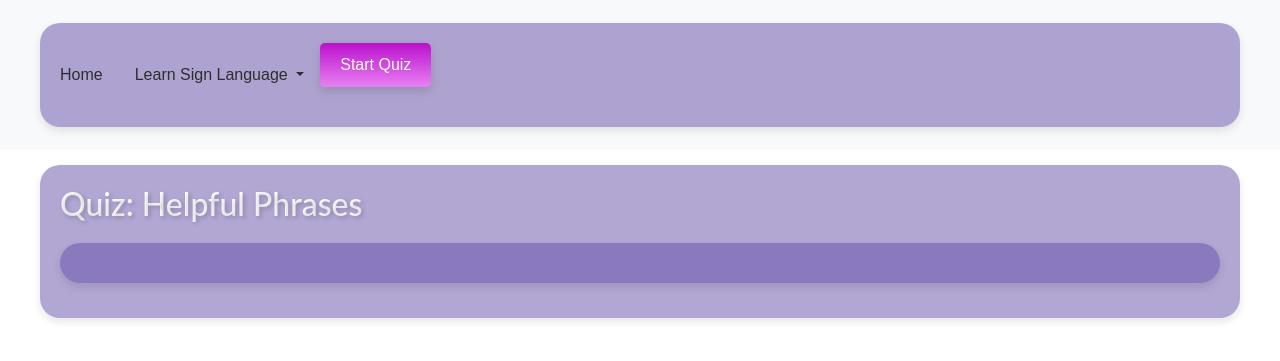
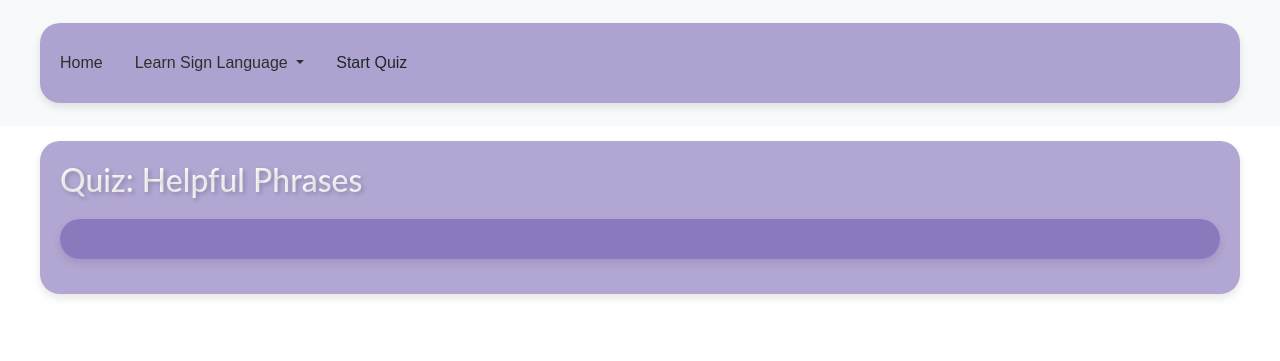
Before and after one commit to silvia3288/asl_project_hw10, a Flask app: page /phrases_quiz in a window 1280 px wide. Shown: the top 361 px of the page. Run offline with Flask 3, Linux system fonts and the light colour scheme; some libraries are stand-ins or nearby versions.

Commit message:
made the navbar consistent and kept the start quiz functionality, also when the button becomes active if you hover it will turn green

```diff
--- a/asl_project_hw10-main/static/main.css
+++ b/asl_project_hw10-main/static/main.css
@@ -481,6 +481,55 @@ body {
     cursor: default;
 }
 
+
+
+
+.btn-quiz {
+    background-image: none; /* Remove the gradient background */
+    color: #212529; /* Default link color for Bootstrap primary buttons */
+    box-shadow: none; /* Remove the box-shadow */
+    padding: 0.5rem 1rem; /* Standard padding to match Bootstrap's nav-link */
+    border-radius: 0.25rem; /* Rounded corners to match Bootstrap's nav-link */
+    transition: color 0.15s ease-in-out, background-color 0.15s ease-in-out, border-color 0.15s ease-in-out; /* Smooth transition for hover effects */
+    cursor: pointer; /* Cursor to pointer to indicate it's clickable */
+    font-size: 1rem; /* Standard font size */
+    line-height: 1.5; /* Line height to match Bootstrap's nav-link */
+    text-align: center; /* Center the text inside the button */
+    vertical-align: middle; /* Align the text vertically */
+    border: 1px solid transparent; /* Standard border to match Bootstrap's nav-link */
+    margin-bottom: 0; /* Remove bottom margin */
+}
+
+/* Hover state to match Bootstrap's nav-link */
+.btn-quiz:hover,
+.btn-quiz:focus {
+    color: white; /* Color for hover and focus states */
+    text-decoration: none; /* Remove text-decoration on hover */
+    background-color: green; /* Slight background change on hover to match Bootstrap's nav-link */
+    border-color:green; /* Border color to match */
+}
+
+/* Active state to match Bootstrap's nav-link */
+.btn-quiz:not(:disabled):not(.disabled).active,
+.btn-quiz:not(:disabled):not(.disabled):active {
+    color: #212529; /* Text color for active state */
+    background-color: rgba(103,78,167); /* Background color for active state */
+    border-color: rgba(103,78,167); /* Border color for active state */
+}
+
+/* Disabled state to match Bootstrap's nav-link */
+.btn-quiz.disabled,
+.btn-quiz:disabled {
+    color: #212529; /* Text color for disabled state */
+    background-color: rgba(103,78,167,0.001); /* Background color for disabled state */
+    border-color: rgba(103,78,167,0.001); /* Border color for disabled state */
+}
+
+/* Since .btn-primary is a button but we want it to look like a link, we remove the border */
+.btn-quiz {
+    border: none !important; /* Remove border */
+}
+
 input[type="checkbox"]:disabled + label.correct-answer {
 
 }
--- a/asl_project_hw10-main/static/quiz_lock.js
+++ b/asl_project_hw10-main/static/quiz_lock.js
@@ -45,6 +45,7 @@ document.addEventListener('DOMContentLoaded', function() {
         if (!completedGreetings || !completedPhrases) {
             console.log("Lessons not completed, preventing default action");
             event.preventDefault();
+            $('#incompleteModal').modal('show');
         }
     }
 
--- a/asl_project_hw10-main/templates/layout.html
+++ b/asl_project_hw10-main/templates/layout.html
@@ -12,6 +12,8 @@
     <script src="https://cdn.jsdelivr.net/npm/bootstrap@4.2.1/dist/js/bootstrap.min.js"></script>
     <!-- Custom CSS -->
     <link rel="stylesheet" href="{{ url_for('static', filename='main.css') }}">
+    <script src="https://unpkg.com/@popperjs/core@2.9.3/dist/umd/popper.min.js"></script>
+
     <!-- Google Fonts -->
     <link href="https://fonts.googleapis.com/css2?family=Montserrat:wght@700&display=swap" rel="stylesheet">
     <title>People</title>
@@ -32,21 +34,9 @@
                 </div>
             </div>
 
-<!--            <ul class="navbar-nav">-->
-<!--                <li class="nav-item">-->
-<!--                    <a class="asl-button" href="{{ url_for('start_quiz') }}"-->
-<!--                        {% if not session.get('completed_greetings', False) or not session.get('completed_phrases', False) %}-->
-<!--                        data-toggle="tooltip" title="Please complete all lessons before starting the quiz."-->
-<!--                        class="disabled-link"-->
-<!--                        onclick="return false;"-->
-<!--                    {% endif %}>-->
-<!--                 Start Quiz-->
-<!--                    </a>-->
-<!--                </li>-->
-<!--            </ul>-->
             <ul class="navbar-nav">
                 <li class="nav-item">
-                    <a id="start-quiz-btn" class="asl-button" href="{{ url_for('start_quiz') }}">Start Quiz</a>
+                    <a id="start-quiz-btn" class="btn-quiz" href="{{ url_for('start_quiz') }}">Start Quiz</a>
                 </li>
             </ul>
 
@@ -90,5 +80,6 @@
     <script src="{{ url_for('static', filename='people.js') }}"></script>
     <script src="check.js"></script>
 
+
 </body>
 </html>
```
